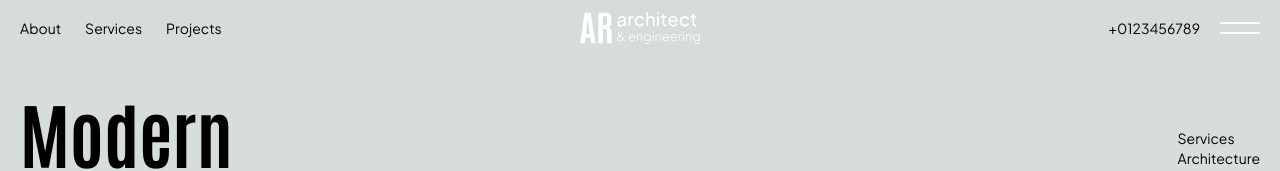
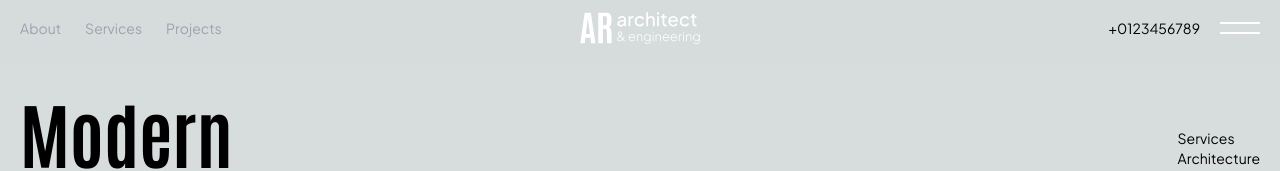
Before and after one commit to shaz1d/ar-architect-and-engineering, a Next.js app: page / in a window 1280 px wide. Shown: the top 171 px of the page. Built offline with nearby package versions, Linux system fonts and the light colour scheme.

Commit message:
feat: navbar page link color according to pathname

```diff
--- a/src/components/Navbar.tsx
+++ b/src/components/Navbar.tsx
@@ -2,28 +2,52 @@
 import { cn } from "@/lib/utils";
 import Image from "next/image";
 import Link from "next/link";
+import { usePathname } from "next/navigation";
+import path from "path";
 import { useState } from "react";
 const Navbar = () => {
   const [menuOpen, setMenuOpen] = useState(false);
-
+  const pathname = usePathname();
   const handleClose = (e: React.MouseEvent<HTMLDivElement, MouseEvent>) => {
     if (e.target === e.currentTarget) {
       if (menuOpen) setMenuOpen(false);
     }
   };
+  console.log(pathname);
 
   return (
     <header className="z-10">
       <nav className="container-x grid grid-cols-2 md:grid-cols-3 gap-5 items-center">
         <ul className="hidden md:flex gap-6 justify-self-start">
           <li>
-            <Link href={"/about"}>About</Link>
+            <Link
+              className={cn(
+                pathname === "/about" ? "text-white" : "text-gray-400"
+              )}
+              href={"/about"}
+            >
+              About
+            </Link>
           </li>
           <li>
-            <Link href={"/services"}>Services</Link>
+            <Link
+              className={cn(
+                pathname === "/services" ? "text-white" : "text-gray-400"
+              )}
+              href={"/services"}
+            >
+              Services
+            </Link>
           </li>
           <li>
-            <Link href={"/projects"}>Projects</Link>
+            <Link
+              className={cn(
+                pathname === "/projects" ? "text-white" : "text-gray-400"
+              )}
+              href={"/projects"}
+            >
+              Projects
+            </Link>
           </li>
         </ul>
         <Link className="my-3 md:justify-self-center" href={"/"}>
```
